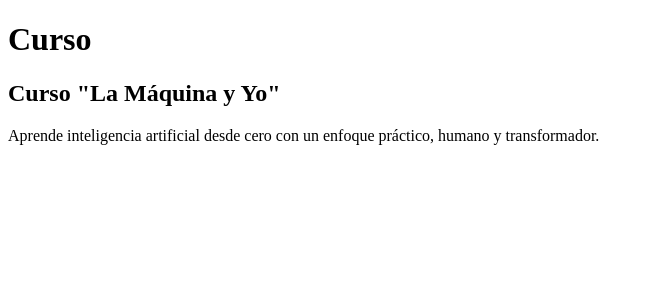
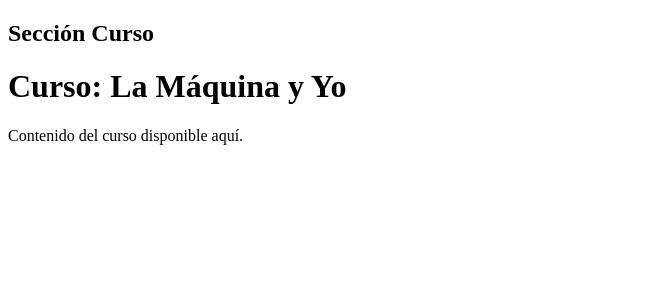
Before and after one commit to Amauris29/vantaryon-platform, a Next.js app: page /curso in a window 1280 px wide. Shown: the top 300 px of the page, without its empty margins (0-649 px from the left). Built offline with nearby package versions, Linux system fonts and the light colour scheme.

Commit message:
Restaurar estructura funcional completa

```diff
--- a/app/curso/layout.tsx
+++ b/app/curso/layout.tsx
@@ -1,10 +1,8 @@
-
-// app/curso/layout.tsx
 export default function CursoLayout({ children }: { children: React.ReactNode }) {
   return (
-    <div className="curso-layout">
-      <h1>Curso</h1>
+    <>
+      <header><h2>Sección Curso</h2></header>
       <main>{children}</main>
-    </div>
+    </>
   );
 }
--- a/app/curso/page.tsx
+++ b/app/curso/page.tsx
@@ -1,10 +1,8 @@
-export default function Curso() {
+export default function CursoPage() {
   return (
-    <section className="text-center mt-20">
-      <h2 className="text-3xl font-bold mb-4">Curso "La Máquina y Yo"</h2>
-      <p className="text-gray-300 max-w-xl mx-auto">
-        Aprende inteligencia artificial desde cero con un enfoque práctico, humano y transformador.
-      </p>
-    </section>
+    <main>
+      <h1>Curso: La Máquina y Yo</h1>
+      <p>Contenido del curso disponible aquí.</p>
+    </main>
   );
 }
--- a/app/page.tsx
+++ b/app/page.tsx
@@ -1,8 +1,8 @@
-export default function Home() {
+export default function HomePage() {
   return (
     <main>
-      <h1>Bienvenido a Vantaryon</h1>
-      <p>Curso y Laboratorio cargados correctamente.</p>
+      <h1>Bienvenido a VANTARYON</h1>
+      <p>Accede al <a href="/curso">Curso</a> o al <a href="/laboratorio">Laboratorio IA</a>.</p>
     </main>
   );
 }
```
Also changed, not shown: app/laboratorio/layout.tsx (+3 -5 lines), app/laboratorio/page.tsx (+5 -7 lines).
